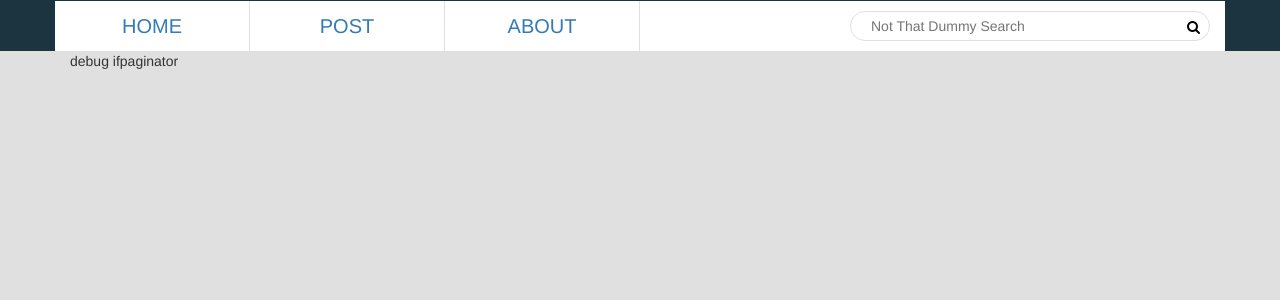
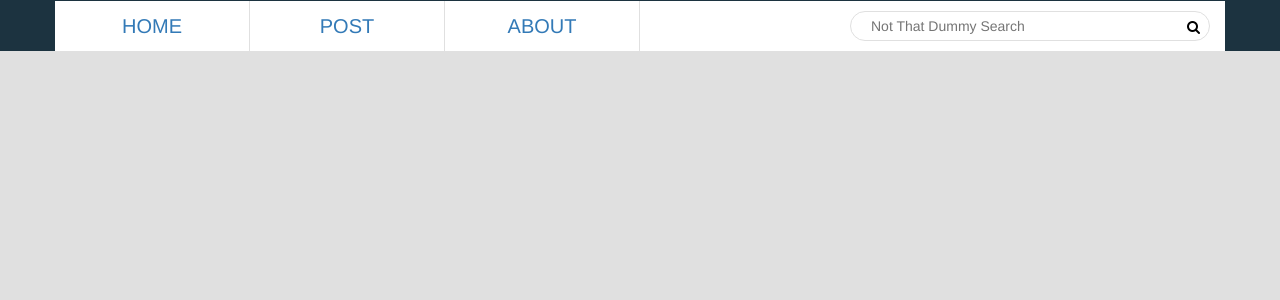
Before and after one commit to eeiee/eeiee.github.io, a Jekyll site: the page built from index.html, in a window 1280 px wide. Shown: the top 300 px of the page. Built offline with Jekyll 4.4.1, drawn with Linux system fonts in a browser that asks for light colours; Markdown is read by kramdown in place of the engine named in the settings; the list of posts is cut into pages by our own code; comment, search, counter and statistics services are not loaded.

Commit message:
[MDF] remove debug info

```diff
--- a/_includes/post_list.html
+++ b/_includes/post_list.html
@@ -1,12 +1,10 @@
 <!-- {% include mode_switcher.html %} -->
 
 {% if paginator %}
-    debug ifpaginator
     {% for post in paginator.posts %}
         {% include post_list_item.html %}
     {% endfor %}
 {% else %}
-    debug elseif paginator
     {% for post in include.posts %}
         {% if post.tags or post.category %}
             {% include post_list_item.html %}
```
